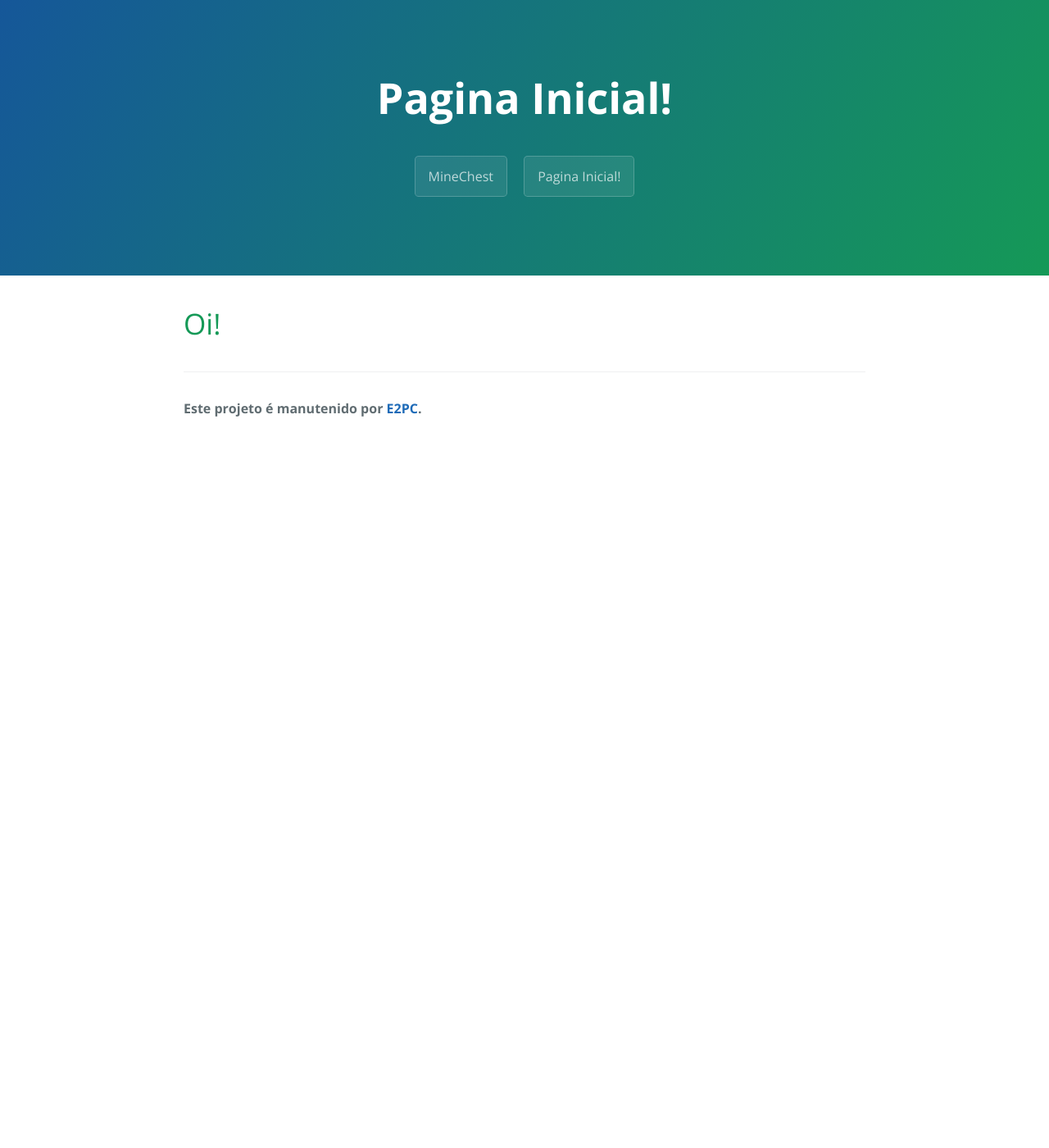
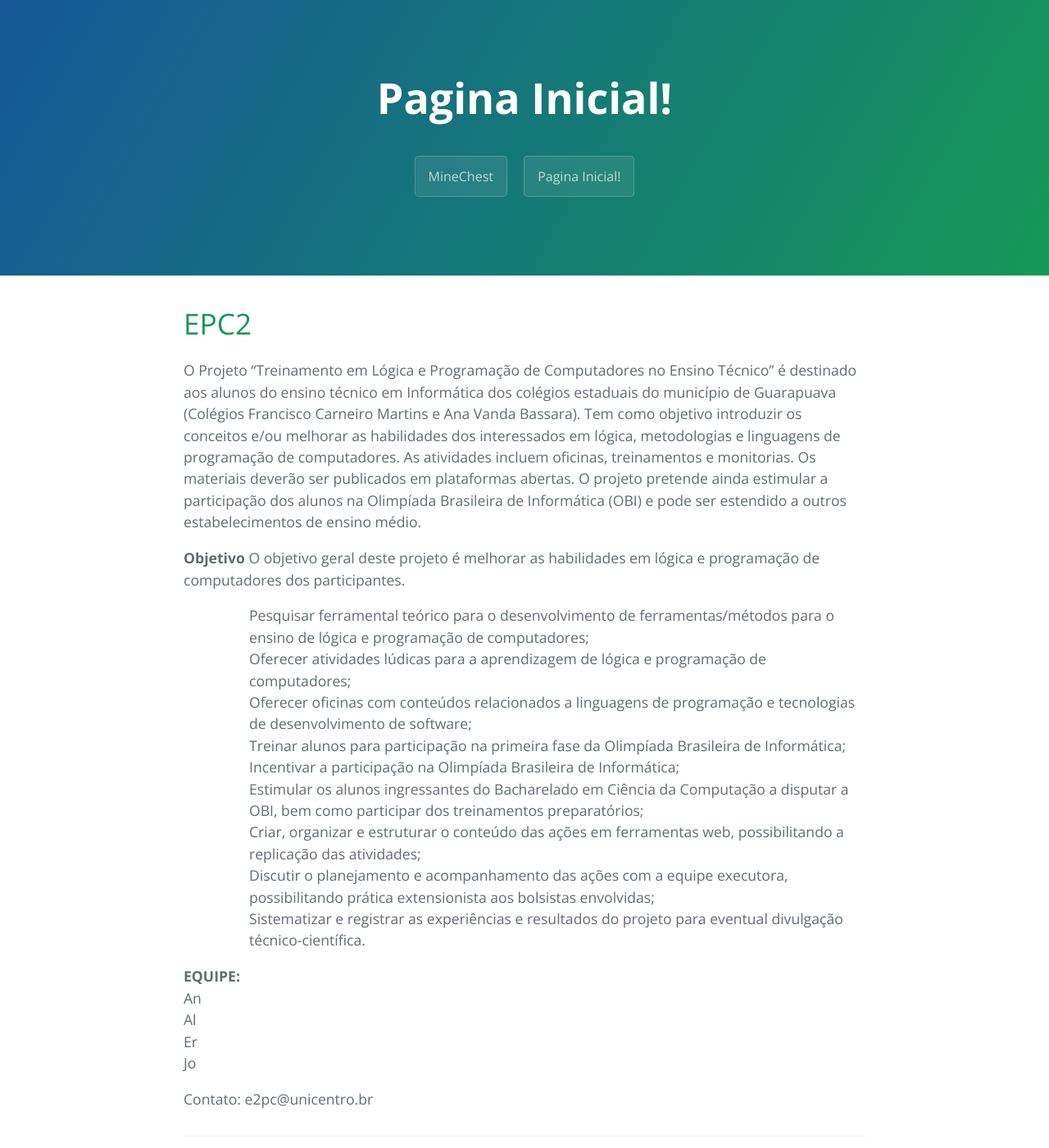
Before and after one commit to E2PC/ProjectPage, a Jekyll site: the page built from index.md, in a window 1280 px wide and 1400 px high. Shown: the whole window at 82% size. Built offline with Jekyll 4.4.1, drawn with Linux system fonts in a browser that asks for light colours.

Commit message:
Update index.md

```diff
--- a/index.md
+++ b/index.md
@@ -3,5 +3,54 @@
 layout: template
 filename: index
 ---
+<html>
+	<body>
+		<h1>EPC2</h1>
+		<p>
+			O Projeto “Treinamento em Lógica e Programação de Computadores no Ensino Técnico” é destinado aos alunos do ensino técnico em Informática dos colégios estaduais do município de Guarapuava (Colégios Francisco Carneiro Martins e Ana Vanda Bassara). Tem como objetivo introduzir os conceitos e/ou melhorar as habilidades dos interessados em lógica, metodologias e linguagens de programação de computadores. As atividades incluem oficinas, treinamentos e monitorias. Os materiais deverão ser publicados em plataformas abertas. O projeto pretende ainda estimular a participação dos alunos na Olimpíada Brasileira de Informática (OBI) e pode ser estendido a outros estabelecimentos de ensino médio.
+		</p>
 
-# Oi!
+		<p>
+			<b>Objetivo</b>
+			O objetivo geral deste projeto é melhorar as habilidades em lógica e programação de computadores dos participantes.<br>
+		</p>
+		<ul>
+			<ol>
+				Pesquisar ferramental teórico para o desenvolvimento de ferramentas/métodos para o ensino de lógica e programação de computadores;
+			</ol>
+			<ol>
+				Oferecer atividades lúdicas para a aprendizagem de lógica e programação de computadores;
+			</ol>
+			<ol>
+				Oferecer oficinas com conteúdos relacionados a linguagens de programação e tecnologias de desenvolvimento de software;
+			</ol>
+			<ol>
+				Treinar alunos para participação na primeira fase da Olimpíada Brasileira de Informática;
+
+			</ol>
+			<ol>
+				Incentivar a participação na Olimpíada Brasileira de Informática;
+			</ol>
+			<ol>
+				Estimular os alunos ingressantes do Bacharelado em Ciência da Computação a disputar a OBI, bem como participar dos treinamentos preparatórios;
+			</ol>
+			<ol>
+				Criar, organizar e estruturar o conteúdo das ações em ferramentas web, possibilitando a replicação das atividades;
+			</ol>
+			<ol>
+				Discutir o planejamento e acompanhamento das ações com a equipe executora, possibilitando prática extensionista aos bolsistas envolvidas;
+			</ol>
+			<ol>
+				Sistematizar e registrar as experiências e resultados do projeto para eventual divulgação técnico-científica.
+			</ol>
+		</ul>
+		<p>
+			<b>EQUIPE:</b><br>
+			An<br>
+			Al<br>
+			Er<br>
+			Jo<br>
+		</p>
+		Contato: e2pc@unicentro.br
+	</body>
+</html>
```
